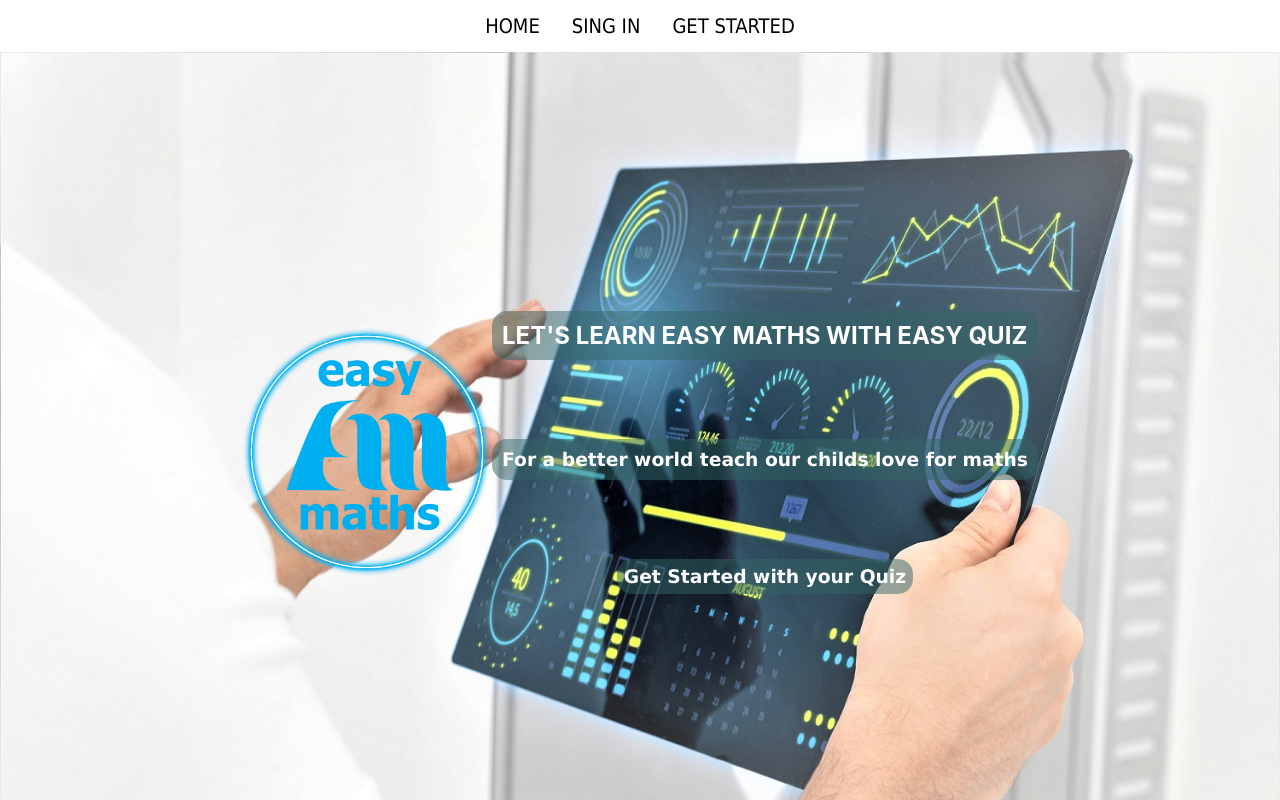
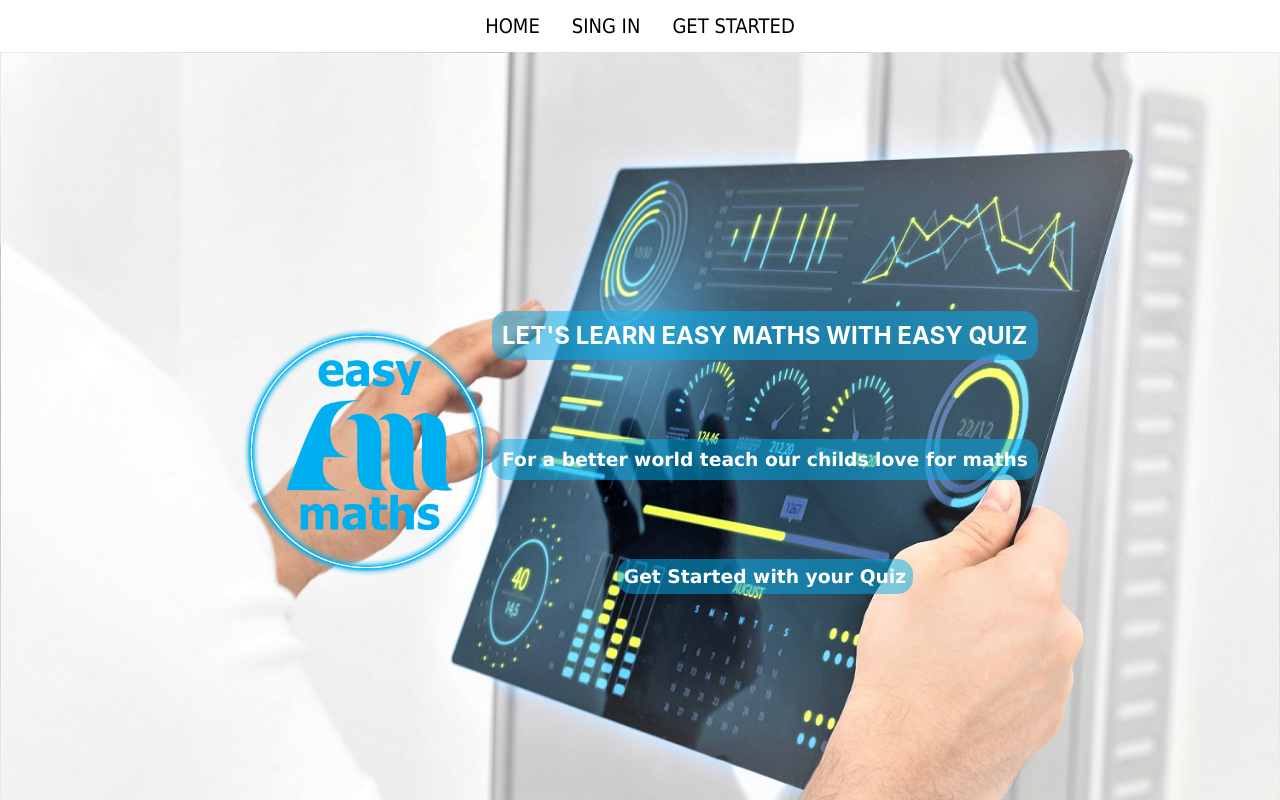
Before and after one commit to JuCaMoBa/E-Learning-App, a React (Create React App) app: page / in a window 1280 px wide. Built offline with nearby package versions, Linux system fonts and the light colour scheme.

Commit message:
New color styles

```diff
--- a/src/styles/home.scss
+++ b/src/styles/home.scss
@@ -20,7 +20,7 @@
   flex-direction: column;
 }
 .header_1 {
-  background-color: rgb(51, 102, 102, 0.5);
+  background-color: rgb(0, 175, 239, 0.5);
   border-radius: 15px;
   color: white;
   margin-bottom: 60px;
@@ -29,7 +29,7 @@
 }
 
 .header_2 {
-  background-color: rgb(51, 102, 102, 0.5);
+  background-color: rgb(0, 175, 239, 0.5);
   border-radius: 15px;
   color: white;
   margin-bottom: 60px;
@@ -43,7 +43,7 @@
 }
 
 .header_3 {
-  background-color: rgba(51, 102, 102, 0.5);
+  background-color: rgb(0, 175, 239, 0.5);
   color: white;
   cursor: pointer;
   border-radius: 15px;
--- a/src/styles/mathslevel.scss
+++ b/src/styles/mathslevel.scss
@@ -15,7 +15,7 @@
   width: 250px;
   overflow: hidden;
   font-family: tahoma;
-  color: #54adbb;
+  color: #00afef;
   text-align: center;
   font-size: 20px;
 }
@@ -28,7 +28,7 @@
 
 h3 {
   font-family: Verdana, Geneva, Tahoma, sans-serif;
-  color: #54adbb;
+  color: #00afef;
   display: flex;
   justify-content: center;
 }
```
